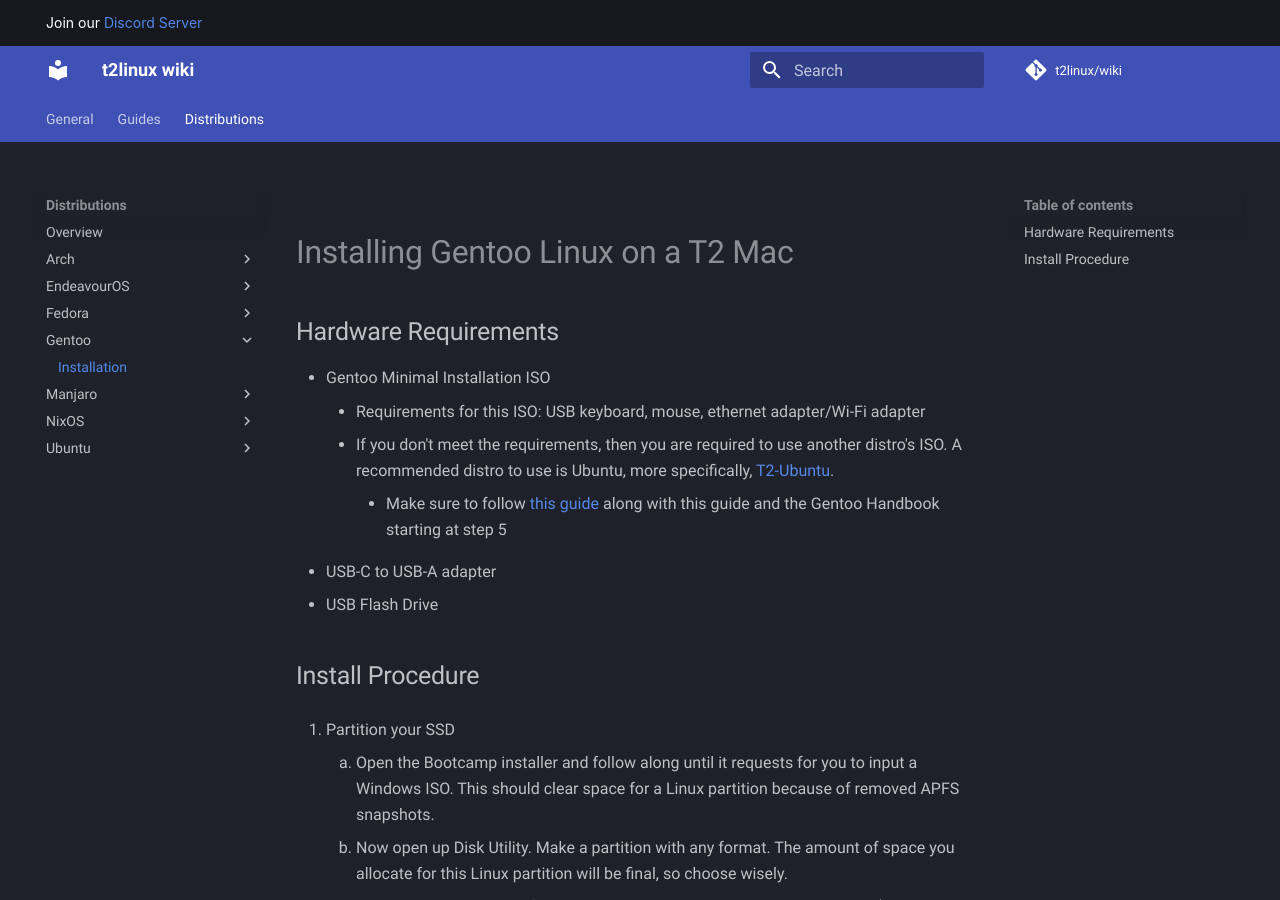
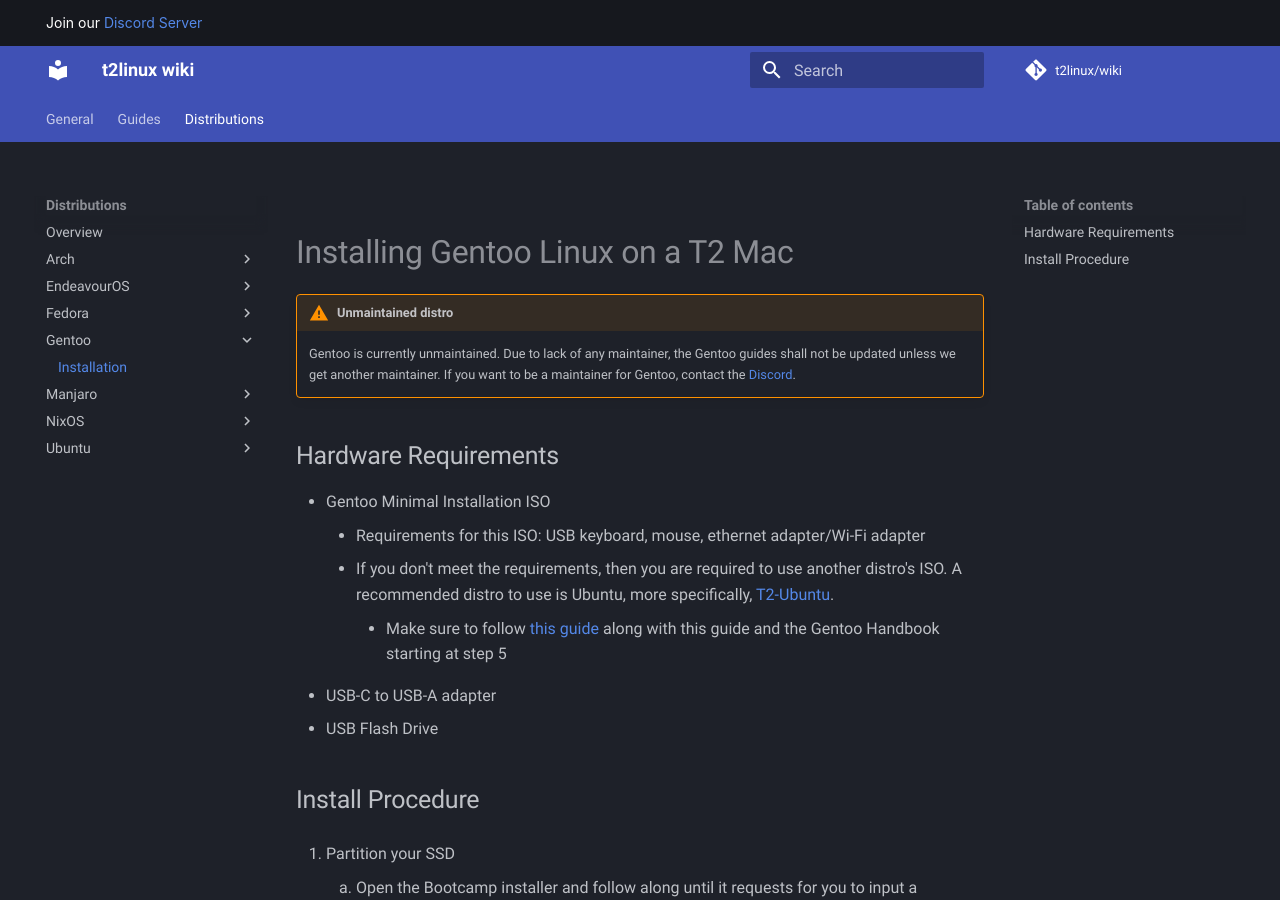
Before and after one commit to t2linux/wiki, an MkDocs documentation site: the page built from docs/distributions/gentoo/installation.md, in a window 1280 px wide and 900 px high. Built offline with MkDocs 1.6.1 and Material for MkDocs 9.7.7, drawn with Linux system fonts in a browser that asks for light colours; comment, search, counter and statistics services are not loaded.

Commit message:
Gentoo: Add notice stating it as Unmaintained

```diff
--- a/docs/distributions/gentoo/installation.md
+++ b/docs/distributions/gentoo/installation.md
@@ -1,4 +1,7 @@
 # Installing Gentoo Linux on a T2 Mac
+
+!!! Warning "Unmaintained distro"
+    Gentoo is currently unmaintained. Due to lack of any maintainer, the Gentoo guides shall not be updated unless we get another maintainer. If you want to be a maintainer for Gentoo, contact the [Discord](https://discord.com/invite/68MRhQu).
 
 ## Hardware Requirements
 
```
